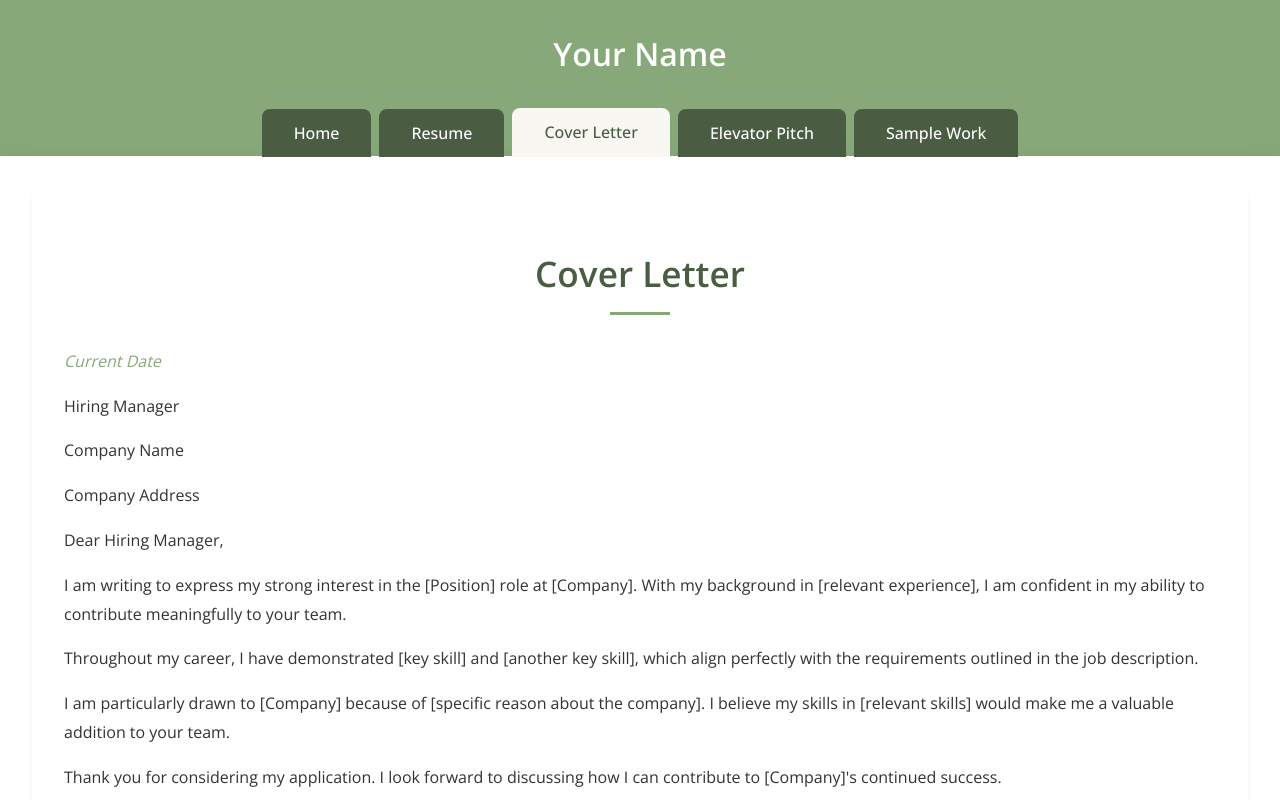
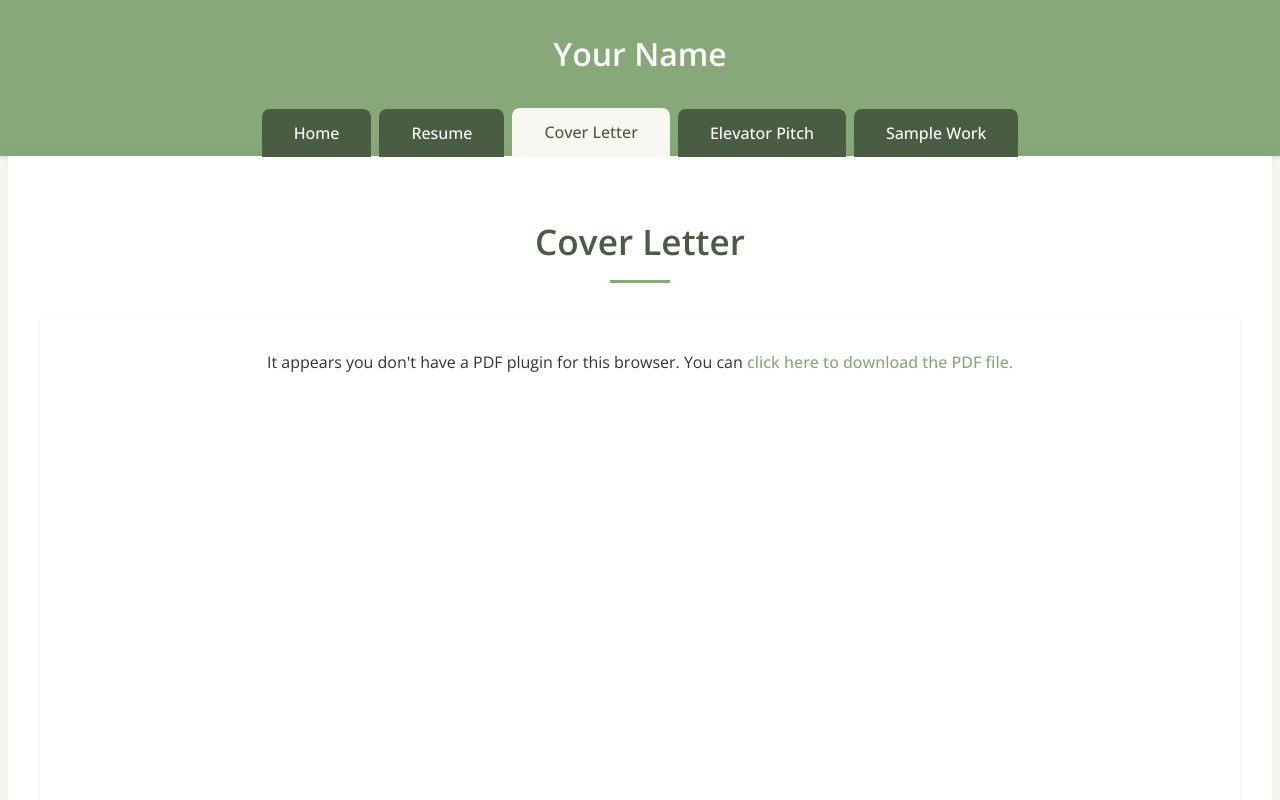
Before and after one commit to arshiagarg2006/arshia-website, a React (Create React App) app: page /cover-letter in a window 1280 px wide. Shown: the top 800 px of the page. Built offline with nearby package versions, Linux system fonts and the light colour scheme.

Commit message:
cover letter

```diff
--- a/src/pages/CoverLetter.js
+++ b/src/pages/CoverLetter.js
@@ -2,45 +2,29 @@ import React from 'react';
 
 function CoverLetter() {
   return (
-    <div className="cover-letter">
+    <div className="cover-letter-container">
       <h2>Cover Letter</h2>
-
-      <div className="letter-content">
-        <p className="date">Current Date</p>
-
-        <div className="recipient">
-          <p>Hiring Manager</p>
-          <p>Company Name</p>
-          <p>Company Address</p>
-        </div>
-
-        <div className="body">
-          <p>Dear Hiring Manager,</p>
-
+      <div className="pdf-container">
+        <object
+          data="/assets/coverletter.pdf"
+          type="application/pdf"
+          width="100%"
+          height="1200px"
+          style={{
+            maxWidth: '100%',
+            width: '1200px',
+            margin: '0 auto',
+            display: 'block'
+          }}
+        >
           <p>
-            I am writing to express my strong interest in the [Position] role at [Company].
-            With my background in [relevant experience], I am confident in my ability to
-            contribute meaningfully to your team.
+            It appears you don't have a PDF plugin for this browser.
+            You can {' '}
+            <a href="/assets/coverletter.pdf" download>
+              click here to download the PDF file.
+            </a>
           </p>
-
-          <p>
-            Throughout my career, I have demonstrated [key skill] and [another key skill],
-            which align perfectly with the requirements outlined in the job description.
-          </p>
-
-          <p>
-            I am particularly drawn to [Company] because of [specific reason about the company].
-            I believe my skills in [relevant skills] would make me a valuable addition to your team.
-          </p>
-
-          <p>
-            Thank you for considering my application. I look forward to discussing how I can
-            contribute to [Company]'s continued success.
-          </p>
-
-          <p>Sincerely,</p>
-          <p>[Your Name]</p>
-        </div>
+        </object>
       </div>
     </div>
   );
--- a/src/pages/Home.js
+++ b/src/pages/Home.js
@@ -17,7 +17,9 @@ function Home() {
             adrenaline and excitement, like mountain biking, snowboarding, and
             surfing. My goal in life is to visit every national park. I'm also
             a thriller and sci-fi movie enthusiast and would love any recs.
-            \nConnect with me on <a href="https://www.linkedin.com/in/arshia--garg/">LinkedIn</a>.
+            </p>
+            <p>
+            Connect with me on <a href="https://www.linkedin.com/in/arshia--garg/">LinkedIn</a>.
             </p>
           </div>
         </div>
--- a/src/styles/pages.css
+++ b/src/styles/pages.css
@@ -278,3 +278,13 @@ section {
     height: 200px;
   }
 }
+
+/* Cover Letter Page Styles */
+.cover-letter-container {
+  width: 100%;
+  max-width: 1400px;
+  margin: 0 auto;
+  padding: 0;
+}
+
+/* The pdf-container styles from the Resume page will also apply here */
```
Also changed, not shown: 2 other files (tests, documents, lock files or other folders).
